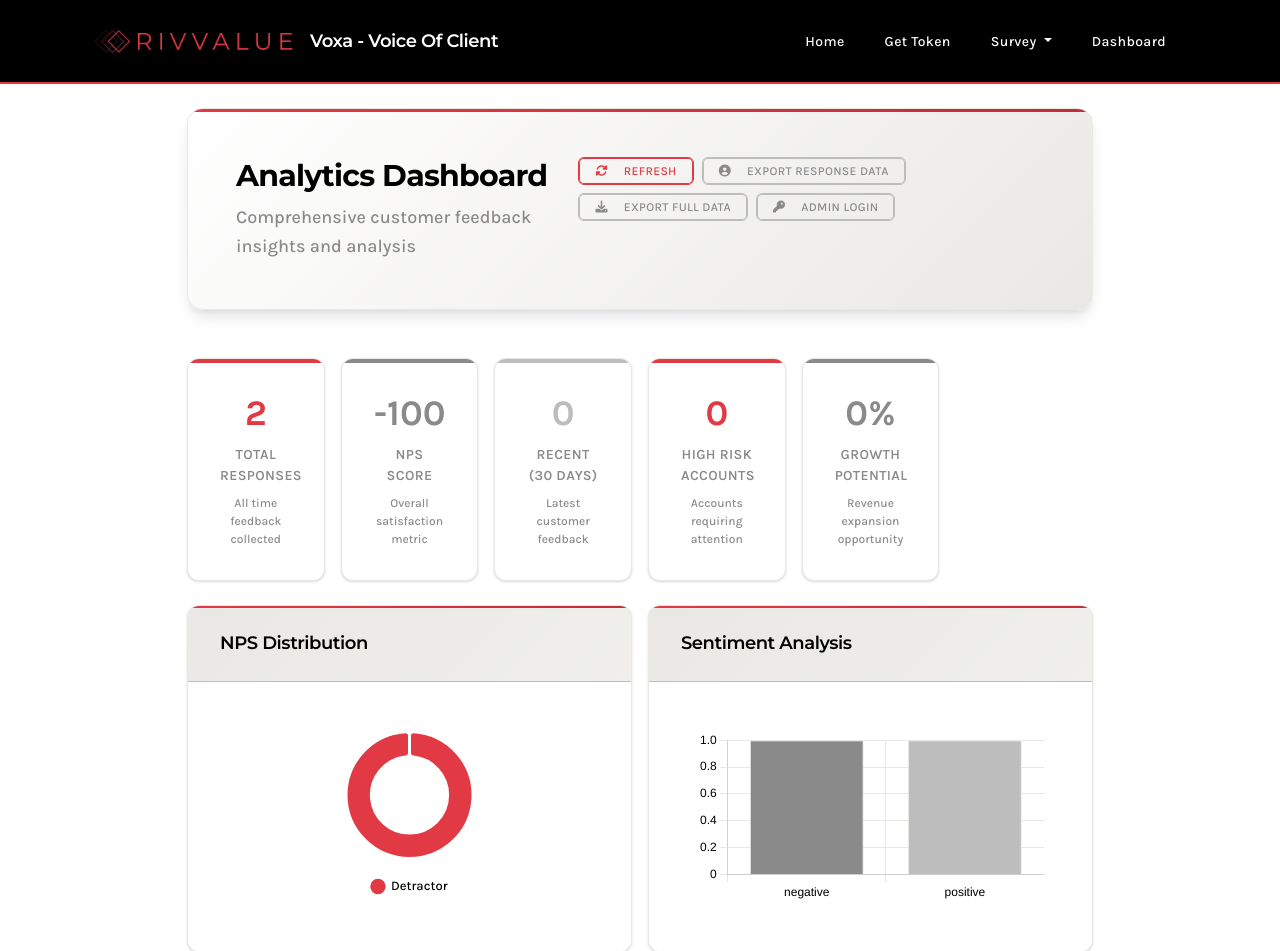
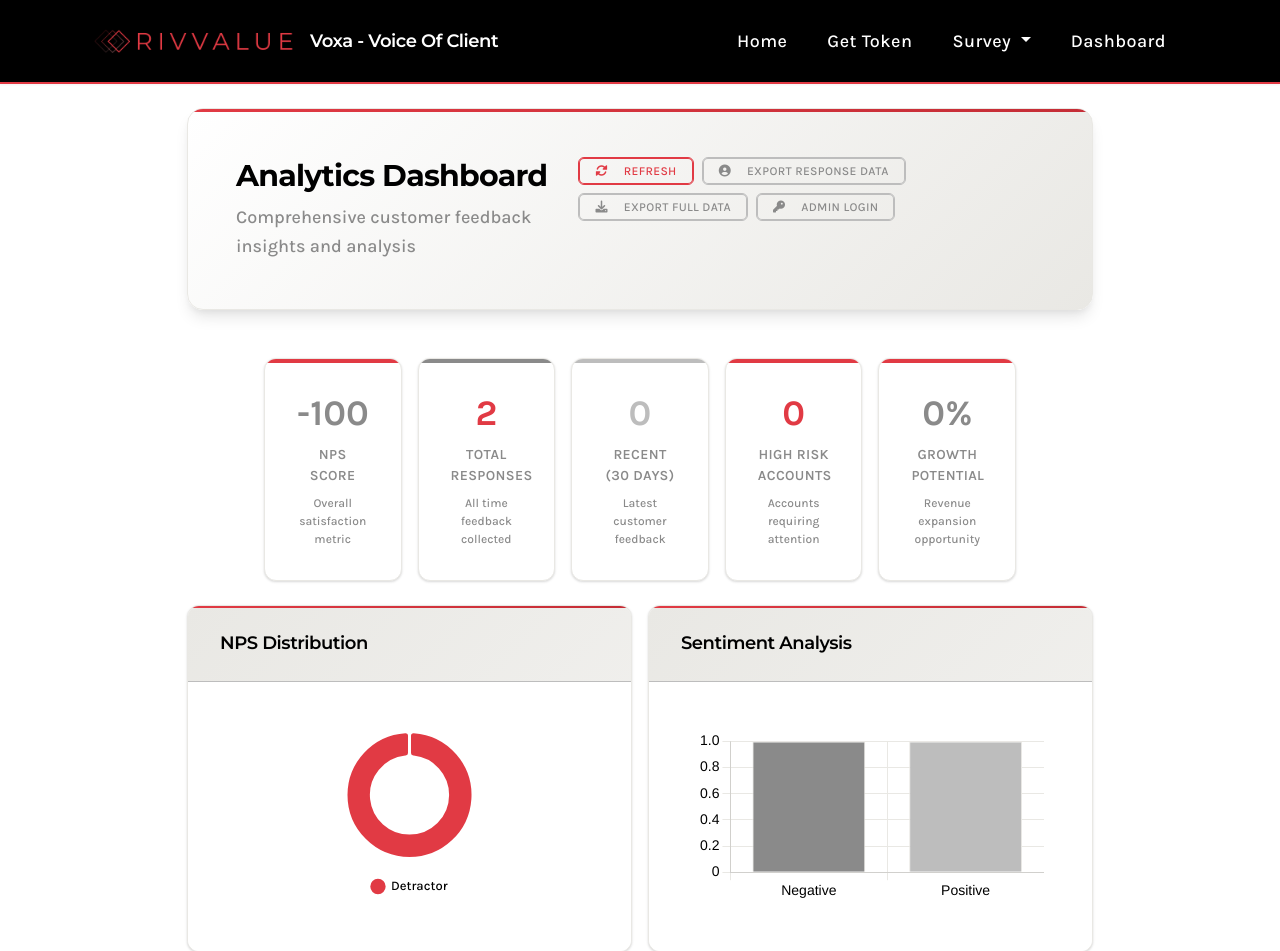
Before and after one commit to rivvalue/voia-docs, a Flask app: page /dashboard in a window 1280 px wide. Shown: the top 951 px of the page. Run offline with Flask 3, Linux system fonts and the light colour scheme; data comes from the database, SQL or seed files in the repository; data that the repository does not hold is empty.

Commit message:
Improve dashboard visuals and usability with updated styling
Update font sizes, adjust KPI card ordering and colors, capitalize sentiment labels, and increase font size for graph labels and data in the dashboard.

Replit-Commit-Author: Agent
Replit-Commit-Session-Id: a2fe9093-2e16-48b5-8de4-0e75c9b14d8a
Replit-Commit-Checkpoint-Type: intermediate_checkpoint
Replit-Commit-Screenshot-Url: https://storage.googleapis.com/screenshot-production-us-central1/eca66c11-1e52-49de-a7f4-cfa95608a870/a2fe9093-2e16-48b5-8de4-0e75c9b14d8a/eI3brFd

```diff
--- a/static/css/custom.css
+++ b/static/css/custom.css
@@ -207,7 +207,7 @@ p, .text-body {
 .navbar-nav .nav-link {
     color: var(--primary-white) !important;
     font-weight: 500;
-    font-size: var(--font-size-sm);
+    font-size: var(--font-size-lg);
     letter-spacing: var(--letter-spacing-wide);
     padding: var(--spacing-sm) var(--spacing-md) !important;
     border-radius: var(--radius-md);
@@ -1044,8 +1044,8 @@ small, .small {
     transition: all 0.3s ease;
 }
 
-.kpi-card.kpi-primary::before { background: var(--primary-red); }
-.kpi-card.kpi-success::before { background: var(--gray-dark); }
+.kpi-card.kpi-primary::before { background: var(--gray-dark); }
+.kpi-card.kpi-success::before { background: var(--primary-red); }
 .kpi-card.kpi-info::before { background: var(--medium-gray); }
 .kpi-card.kpi-warning::before { background: var(--primary-red); }
 
--- a/static/js/dashboard.js
+++ b/static/js/dashboard.js
@@ -195,7 +195,7 @@ function createSentimentChart() {
     }
 
     const sentimentData = dashboardData.sentiment_distribution || [];
-    const labels = sentimentData.map(item => item.sentiment);
+    const labels = sentimentData.map(item => item.sentiment.charAt(0).toUpperCase() + item.sentiment.slice(1));
     const data = sentimentData.map(item => item.count);
     const colors = ['#8A8A8A', '#BDBDBD', '#E13A44']; // Dark Gray (Positive), Medium Gray (Neutral), Red (Negative)
 
@@ -223,7 +223,10 @@ function createSentimentChart() {
                 y: {
                     beginAtZero: true,
                     ticks: {
-                        color: '#000000'
+                        color: '#000000',
+                        font: {
+                            size: 14
+                        }
                     },
                     grid: {
                         color: '#E9E8E4'
@@ -231,7 +234,10 @@ function createSentimentChart() {
                 },
                 x: {
                     ticks: {
-                        color: '#000000'
+                        color: '#000000',
+                        font: {
+                            size: 14
+                        }
                     },
                     grid: {
                         color: '#E9E8E4'
--- a/templates/dashboard.html
+++ b/templates/dashboard.html
@@ -42,19 +42,19 @@
 <!-- Dashboard content -->
 <div class="d-none" id="dashboardContent">
     <!-- Key Metrics -->
-    <div class="row mb-4 g-3">
+    <div class="row mb-4 g-3 justify-content-center">
+        <div class="col-lg-2 col-md-4 col-sm-6">
+            <div class="kpi-card kpi-success">
+                <div class="kpi-value text-success" id="npsScore">0</div>
+                <div class="kpi-label">NPS Score</div>
+                <div class="kpi-trend" id="npsScoreTrend">Overall satisfaction metric</div>
+            </div>
+        </div>
         <div class="col-lg-2 col-md-4 col-sm-6">
             <div class="kpi-card kpi-primary">
                 <div class="kpi-value text-primary" id="totalResponses">0</div>
                 <div class="kpi-label">Total Responses</div>
                 <div class="kpi-trend" id="totalResponsesTrend">All time feedback collected</div>
-            </div>
-        </div>
-        <div class="col-lg-2 col-md-4 col-sm-6">
-            <div class="kpi-card kpi-success">
-                <div class="kpi-value text-success" id="npsScore">0</div>
-                <div class="kpi-label">NPS Score</div>
-                <div class="kpi-trend" id="npsScoreTrend">Overall satisfaction metric</div>
             </div>
         </div>
         <div class="col-lg-2 col-md-4 col-sm-6">
```
